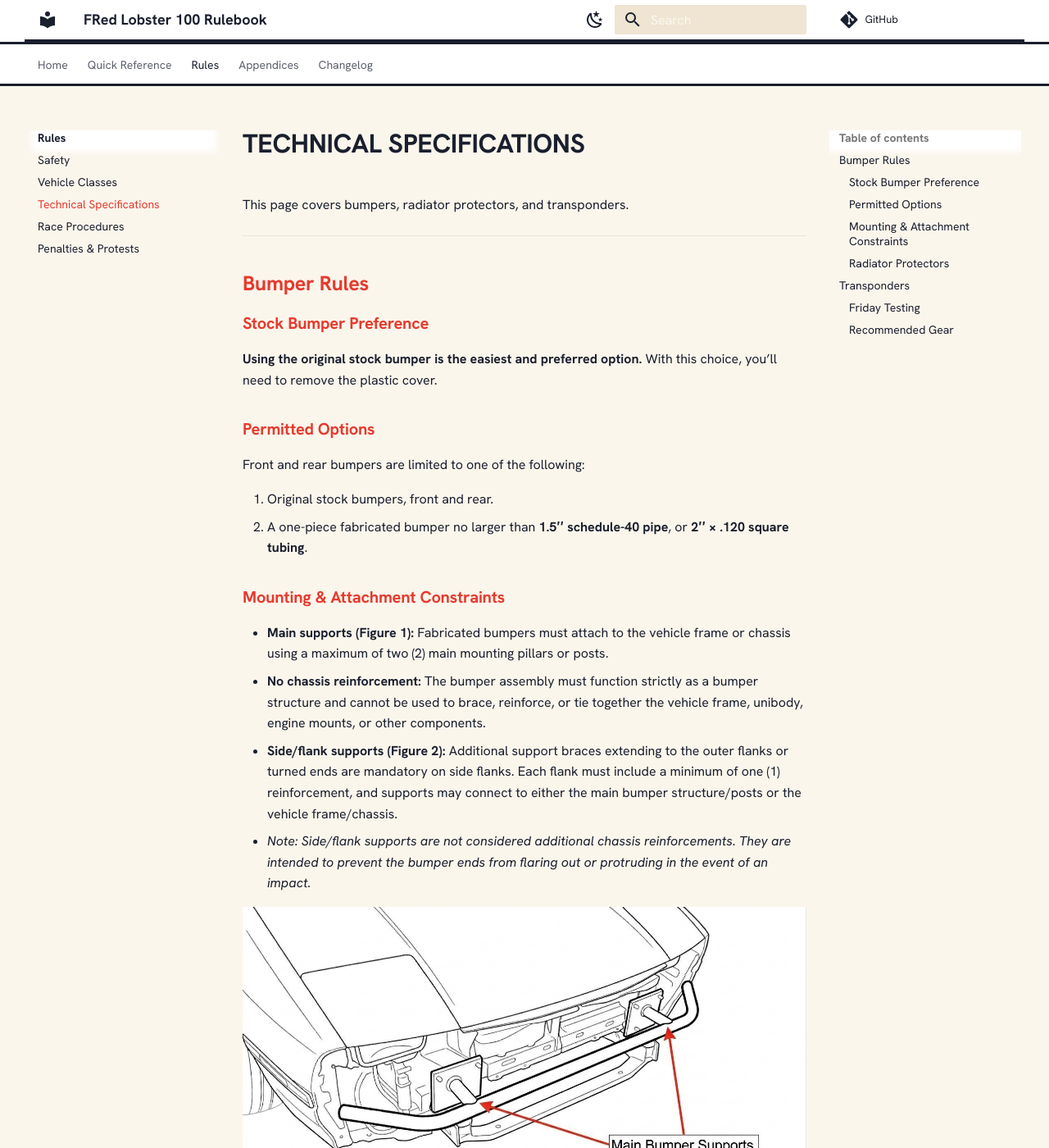
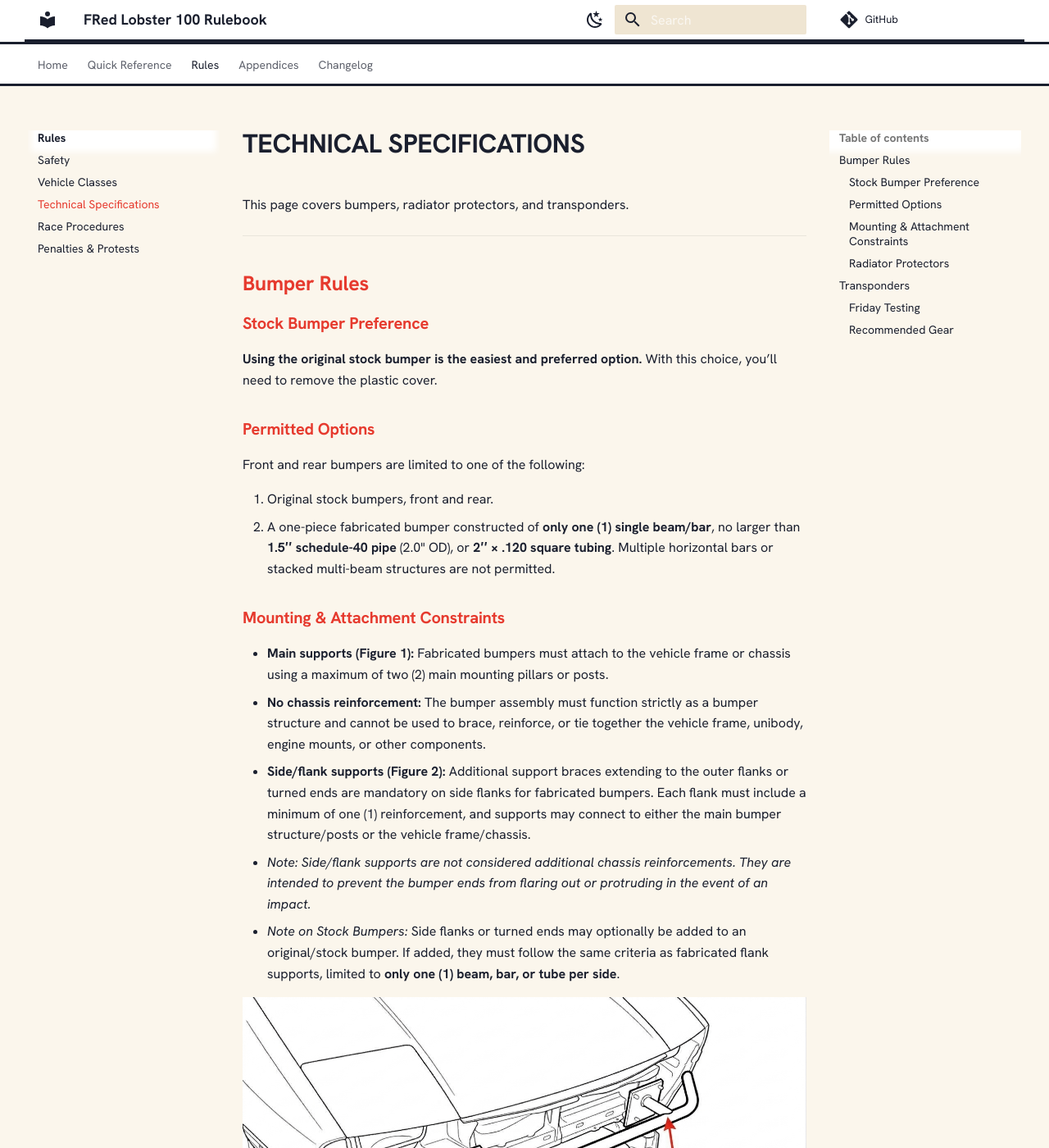
Before and after one commit to ruddyrid/race-rulebook, an MkDocs documentation site: the page built from docs/rules/technical.md, in a window 1280 px wide and 1400 px high. Shown: the whole window at 82% size. Built offline with MkDocs 1.6.1 and Material for MkDocs 9.7.7, drawn with Linux system fonts in a browser that asks for light colours; some web fonts are replaced; comment, search, counter and statistics services are not loaded.

Commit message:
Clarify bumper beam and flank rules

```diff
--- a/docs/rules/technical.md
+++ b/docs/rules/technical.md
@@ -15,14 +15,15 @@ This page covers bumpers, radiator protectors, and transponders.
 Front and rear bumpers are limited to one of the following:
 
 1. Original stock bumpers, front and rear.
-2. A one-piece fabricated bumper no larger than **1.5″ schedule-40 pipe**, or **2″ × .120 square tubing**.
+2. A one-piece fabricated bumper constructed of **only one (1) single beam/bar**, no larger than **1.5″ schedule-40 pipe** (2.0" OD), or **2″ × .120 square tubing**. Multiple horizontal bars or stacked multi-beam structures are not permitted.
 
 ### Mounting & Attachment Constraints
 
 * **Main supports (Figure 1):** Fabricated bumpers must attach to the vehicle frame or chassis using a maximum of two (2) main mounting pillars or posts.
 * **No chassis reinforcement:** The bumper assembly must function strictly as a bumper structure and cannot be used to brace, reinforce, or tie together the vehicle frame, unibody, engine mounts, or other components.
-* **Side/flank supports (Figure 2):** Additional support braces extending to the outer flanks or turned ends are mandatory on side flanks. Each flank must include a minimum of one (1) reinforcement, and supports may connect to either the main bumper structure/posts or the vehicle frame/chassis.
+* **Side/flank supports (Figure 2):** Additional support braces extending to the outer flanks or turned ends are mandatory on side flanks for fabricated bumpers. Each flank must include a minimum of one (1) reinforcement, and supports may connect to either the main bumper structure/posts or the vehicle frame/chassis.
 * *Note: Side/flank supports are not considered additional chassis reinforcements. They are intended to prevent the bumper ends from flaring out or protruding in the event of an impact.*
+* *Note on Stock Bumpers:* Side flanks or turned ends may optionally be added to an original/stock bumper. If added, they must follow the same criteria as fabricated flank supports, limited to **only one (1) beam, bar, or tube per side**.
 
 ![Diagram showing two main bumper supports attaching a fabricated bumper to the vehicle chassis.](../images/technical-bumper-main-supports.jpg)
 
```
Also changed, not shown: docs/changelog.md (+3 -0 lines).
